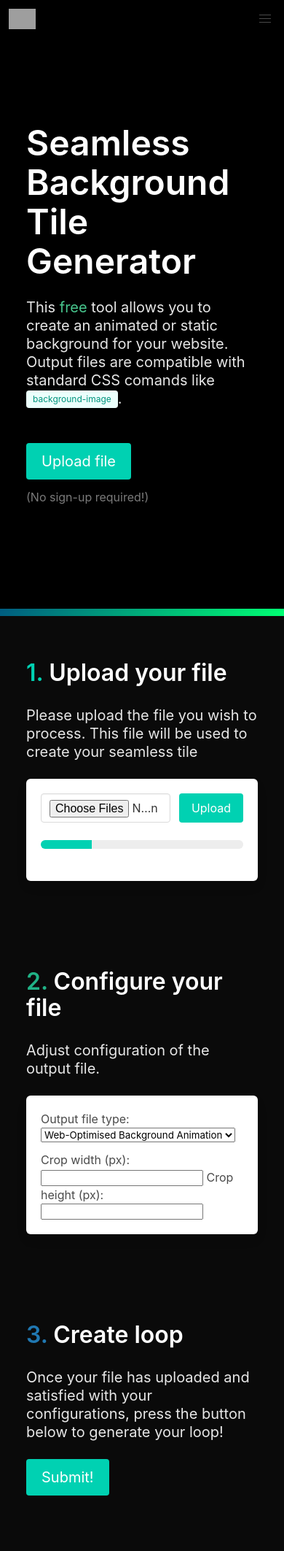
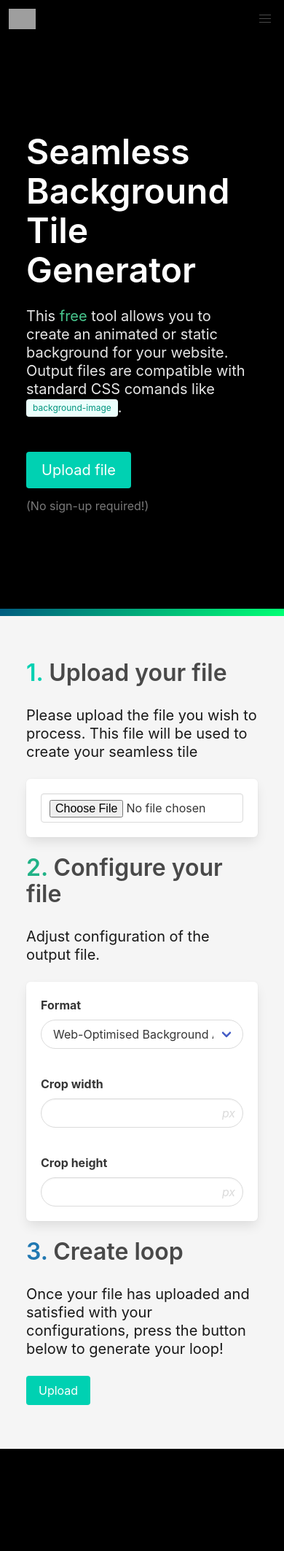
Before and after one commit to vincemaina/Seamlessly, a Flask app: page / in a window 390 px wide. Shown: the whole page at 73% size. After the commit the page ends 1985 px from the top, so only its background shows below. Run offline with Flask 2, Linux system fonts and the light colour scheme; some libraries are stand-ins or nearby versions; grey boxes are pictures that could not be loaded.

Commit message:
Fixed responsiveness issue - Updated to use new "nested" layouts system - Plus many other changes to the page

```diff
--- a/app/templates/file_upload/file_upload.html
+++ b/app/templates/file_upload/file_upload.html
@@ -1,52 +1,6 @@
-{% block head %}
-    <title>Landing - Free Bulma template</title>
-    <link rel="shortcut icon" href="../images/fav_icon.png" type="image/x-icon">
-    <link rel="stylesheet" href="https://maxcdn.bootstrapcdn.com/font-awesome/4.7.0/css/font-awesome.min.css">
-    <link href="https://fonts.googleapis.com/css?family=Open+Sans:300,400,700" rel="stylesheet">
-    <link rel="stylesheet" type="text/css" href="{{url_for('static', filename='styles/main.css')}}">
-    <script src="https://unpkg.com/dropzone@5/dist/min/dropzone.min.js"></script>
-    <link rel="stylesheet" href="https://unpkg.com/dropzone@5/dist/min/dropzone.min.css" type="text/css" />
-{% endblock %}
+{% extends 'layouts/hero_banner_full_height.html' %}
 
-{% block body %}
-    <section class="hero is-black is-fullheight" style="background: linear-gradient(30deg, black, black)">
-        <div class="hero-head">
-            <nav class="navbar">
-                <div class="container">
-                    <div class="navbar-brand">
-                        <a class="navbar-item" href="{{url_for('index')}}">
-                            <img src="http://bulma.io/images/bulma-type-white.png" alt="Logo">
-                        </a>
-                        <span class="navbar-burger burger" data-target="navbarMenu">
-                            <span></span>
-                            <span></span>
-                            <span></span>
-                        </span>
-                    </div>
-                    <div id="navbarMenu" class="navbar-menu">
-                        <div class="navbar-end">
-                            <span class="navbar-item">
-                                <a class="is-white" href="{{url_for('index')}}">
-                                    <span class="icon">
-                                        <i class="fa fa-home"></i>
-                                    </span>
-                                    <span>Home</span>
-                                </a>
-                            </span>
-
-                            <span class="navbar-item">
-                                <a class="is-white" href="{{url_for('index')}}">
-                                    <span class="icon">
-                                        <i class="fa fa-book"></i>
-                                    </span>
-                                    <span>Guide</span>
-                                </a>
-                            </span>
-                        </div>
-                    </div>
-                </div>
-            </nav>
-        </div>
+{% block hero_body %}
 <div class="hero-body">
     <div class="container has-text-left">
         <div class="column is-6 is-offset-3">
@@ -68,84 +22,90 @@
     </div>
 </div>
 
-    <hr class="mb-0" style="height: 10px; background: linear-gradient(300deg, rgb(0, 255, 115), rgb(0, 92, 128));">
+<hr class="mb-0 mt-0" style="height: 10px; background: linear-gradient(300deg, rgb(0, 255, 115), rgb(0, 92, 128));">
+{% endblock %}
 
-    </section>
+{% block head %}
+    <title>Seamlessly | Free Background Tile Generator</title>
+    <link href="https://fonts.googleapis.com/css?family=Open+Sans:300,400,700" rel="stylesheet">
+    <script src="https://unpkg.com/dropzone@5/dist/min/dropzone.min.js"></script>
+    <link rel="stylesheet" href="https://unpkg.com/dropzone@5/dist/min/dropzone.min.css" type="text/css" />
+{% endblock %}
 
-    <section class="hero is-black">
+{% block body %}
 
-            <div class="hero-body" id="file_uploader">
+    <section class="hero is-light">
+
+            <form action="#" method="post" enctype="multipart/form-data">
+
+                <div class="hero-body">
+
+                    <div class="container has-text-left" id="file_uploader">
+                        <div class="column is-6 is-offset-3">
+                            <h3 class="title mb-6">
+                                <span class="has-text-primary">1.</span> Upload your file
+                            </h3>
+                            <p class="subtitle">
+                                Please upload the file you wish to process. This file will be used to create your seamless tile
+                            </p>
+                            <div class="box">
+                                    <div class="field is-grouped">
+                                        <input name='uploaded_file' id="uploaded_file" class="input control is-expanded" type="file" accept="video/mp4,video/x-m4v,video/*,video/webm,image/webp,image/*" required>
+                                    </div>
+                            </div>
+                        </div>
+                    </div>
                     <div class="container has-text-left">
                         <div class="column is-6 is-offset-3">
-                        <h2 class="title mb-6">
-                            <span class="has-text-primary">1.</span> Upload your file
-                        </h2>
-                        <h2 class="subtitle">
-                            Please upload the file you wish to process. This file will be used to create your seamless tile
-                        </h2>
+                            <h3 class="title mb-6">
+                                <span style="color: rgb(32, 178, 134);">2.</span> Configure your file
+                            </h3>
+                            <p class="subtitle">
+                                Adjust configuration of the output file.
+                            </p>
                             <div class="box">
-                            <form action="#" enctype="multipart/form-data" method="post" style="margin: 0px;">
-                                <div class="field is-grouped">
-                                    <p class="control is-expanded">
-                                        <input name='uploaded_file' id="uploaded_file" class="input" type="file" accept="video/mp4,video/x-m4v,video/*,video/webm,image/webp,image/*" required multiple>
-                                    </p>
-                                    <p class="control">
-                                        <input class="button is-primary" type="submit" value="Upload" onchange="uploadFile()">
-                                    </p>
+                                <div class="columns is-multiline">
+                                    <div class="field column is-12">
+                                        <label class="label" for="file_format">Format</label>
+                                        <div class="select control is-expanded is-rounded">
+                                            <select name="file_format" id="file_format">
+                                                {% for i in dict.keys(output_file_types)%}
+                                                    <option value="{{i}}">{{i}}</option>
+                                                {% endfor %}
+                                            </select>
                                         </div>
-                            </form>
-                            <div class="mt-5">
-                                <progress id="progress_bar" class="progress is-small is-primary" max="100">15%</progress>
-                                <h3 id="upload_status"></h3>
-                                <p id="upload_percentage"></p>
+                                    </div>
+                                    <div class="field column is-half">
+                                        <label class="label" for="crop_width">Crop width</label>
+                                        <div class="control has-icons-right">
+                                            <input class="input is-rounded" type="number" name="crop_width" id="crop_width">
+                                            <span class="icon is-small is-right">
+                                                <i>px</i>
+                                            </span>
+                                        </div>
+                                    </div>
+                                    <div class="field column is-half">
+                                        <label class="label" for="crop_height">Crop height</label>
+                                        <div class="control has-icons-right">
+                                            <input class="input is-rounded" type="number" name="crop_height" id="crop_height">
+                                            <span class="icon is-small is-right">
+                                                <i>px</i>
+                                            </span>
                                         </div>
                                     </div>
                                 </div>
                             </div>
                         </div>
-
-            <form action="#" method="post" enctype="multipart/form-data">
-                <div class="hero-body">
+                    </div>
                     <div class="container has-text-left">
                         <div class="column is-6 is-offset-3">
-                            <h2 class="title mb-6">
-                                <span style="color: rgb(32, 178, 134);">2.</span> Configure your file
-                            </h2>
-                            <h2 class="subtitle">
-                                Adjust configuration of the output file.
-                            </h2>
-                            <div class="box">
-                                <div class="field is-grouped">
-                                    <p class="control is-expanded">
-                                        <label for="out_file_type">Output file type:</label>
-                                        <select name="out_file_type" id="out_file_type">
-                                            {% for i in dict.keys(output_file_types)%}
-                                                <option value="{{i}}">{{i}}</option>
-                                            {% endfor %}
-                                        </select>
+                            <h3 class="title mb-6">
+                                <span style="color: rgb(32, 120, 178);">3.</span> Create loop
+                            </h3>
+                            <p class="subtitle">
+                                Once your file has uploaded and satisfied with your configurations, press the button below to generate your loop!
                             </p>
-                                </div>
-                                <div class="field is-expanded">
-                                    <!-- <h4 class="title is-size-4 has-text-grey">Crop</h4> -->
-                                    <label for="crop_width">Crop width (px):</label>
-                                    <input type="number" name="crop_width" id="crop_width">
-                                    <label for="crop_height">Crop height (px):</label>
-                                    <input type="number" name="crop_height" id="crop_height">
-                                </div>
-                            </div>
-                        </div>
-                    </div>
-                </div>
-                <div class="hero-body">
-                    <div class="container has-text-left">
-                        <div class="column is-6 is-offset-3">
-                            <h2 class="title mb-6">
-                                <span style="color: rgb(32, 120, 178);">3.</span> Create loop
-                            </h2>
-                            <h2 class="subtitle">
-                                Once your file has uploaded and satisfied with your configurations, press the button below to generate your loop!
-                            </h2>
-                            <input class="button is-medium is-primary" type="submit" value="Submit!">
+                            <input class="button is-primary control is-expanded" type="submit" value="Upload" onchange="uploadFile()">
                         </div>
                     </div>
                 </div>
```
Lines whose indentation alone changed are shown as unchanged.
